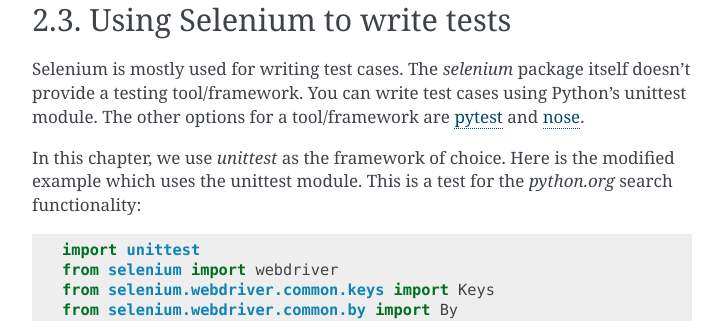
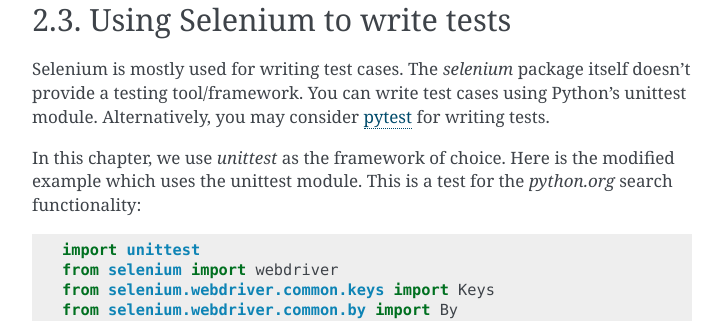
Before and after one commit to baijum/selenium-python, a Sphinx documentation site: the page built from source/getting-started.rst, in a window 1280 px wide and 900 px high, scrolled down 1763 px. Shown: the part 203-524 px from the top of the window, without its empty margins (388-1111 px from the left). Built offline with Sphinx 7.4.7, drawn with Linux system fonts in a browser that asks for light colours.

Commit message:
Remove the nose testing tool
Signed-off-by: Baiju Muthukadan <baiju.m.mail@gmail.com>

```diff
--- a/source/getting-started.rst
+++ b/source/getting-started.rst
@@ -99,9 +99,8 @@
 
 Selenium is mostly used for writing test cases.  The `selenium` package itself
 doesn't provide a testing tool/framework.  You can write test cases using
-Python's unittest module.  The other options for a tool/framework are `pytest
-<https://docs.pytest.org/en/stable/>`_ and `nose
-<https://nose.readthedocs.io/en/latest/>`_.
+Python's unittest module.  Alternatively, you may consider `pytest
+<https://docs.pytest.org/en/stable/>`_ for writing tests.
 
 In this chapter, we use `unittest` as the framework of choice.  Here is the
 modified example which uses the unittest module.  This is a test for the `python.org`
```
